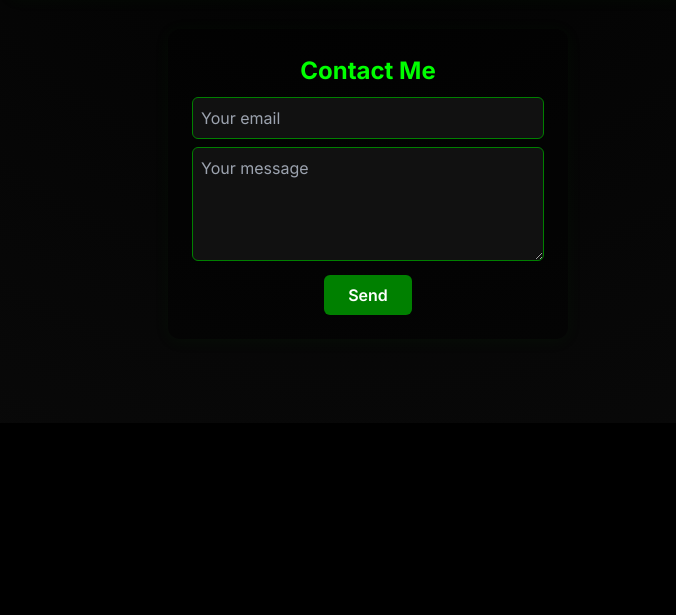
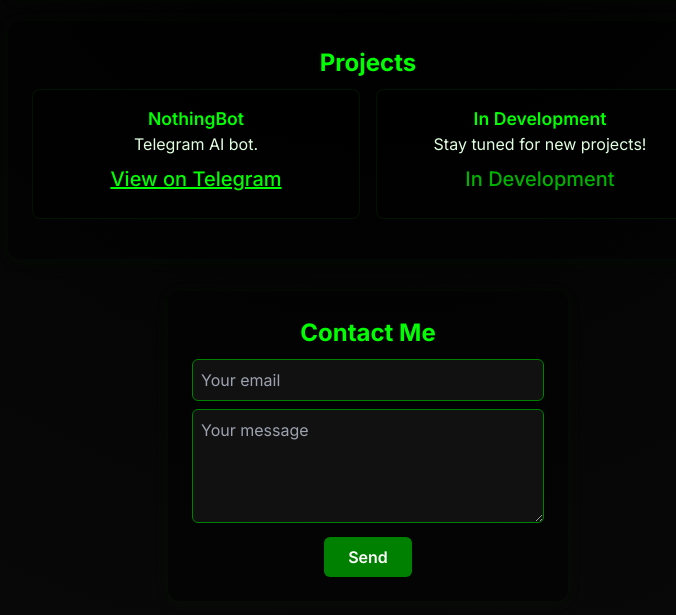
Before and after one commit to HackerDefuse/netrun.sh, a plain HTML site: page index.html in a window 1280 px wide. Shown: the part 1077-1692 px from the top of the page, without its empty margins (272-948 px from the left). Before the commit the page ends 1500 px from the top, so only its background shows below. Drawn offline with nearby package versions, Linux system fonts and the light colour scheme.

Commit message:
Update index.html

```diff
--- a/index.html
+++ b/index.html
@@ -153,6 +153,32 @@
             opacity: 0;
         }
 
+        .project-hover {
+            position: relative;
+            overflow: hidden;
+        }
+        .project-hover::after {
+            content: '';
+            position: absolute;
+            top: 50%;
+            left: 50%;
+            width: 0;
+            height: 0;
+            background: rgba(0, 255, 0, 0.12);
+            border-radius: 50%;
+            transform: translate(-50%, -50%);
+            transition: width 0.5s cubic-bezier(.4,0,.2,1), height 0.5s cubic-bezier(.4,0,.2,1);
+            z-index: 0;
+        }
+        .project-hover:hover::after {
+            width: 300%;
+            height: 300%;
+        }
+        .project-hover .forum-link, .project-hover button.forum-link {
+            position: relative;
+            z-index: 1;
+        }
+
         .social-links.show {
             height: auto;
             opacity: 1;
@@ -223,7 +249,7 @@
         .social-item:nth-child(2) { transition-delay: 0.2s; }
         .social-item:nth-child(3) { transition-delay: 0.3s; }
 
-        /* About/Skills blocks */
+        /* About/Skills/Projects blocks */
         .info-block {
             background: rgba(0,0,0,0.4);
             border-radius: 12px;
@@ -247,6 +273,32 @@
         .skills-list span {
             font-size: 2rem;
             color: #00FF00;
+        }
+        .projects-grid {
+            display: grid;
+            grid-template-columns: 1fr;
+            gap: 1rem;
+        }
+        @media (min-width: 640px) {
+            .projects-grid {
+                grid-template-columns: 1fr 1fr;
+            }
+        }
+        .project-card {
+            background: rgba(0,0,0,0.5);
+            border-radius: 8px;
+            padding: 1rem;
+            color: #e0ffe0;
+            border: 1px solid rgba(0,128,0,0.15);
+        }
+        .project-card h3 {
+            color: #00FF00;
+            font-size: 1.1rem;
+            font-weight: 600;
+        }
+        .project-card a {
+            color: #00FF00;
+            text-decoration: underline;
         }
         .contact-form input,
         .contact-form textarea {
@@ -350,6 +402,29 @@
                 <span title="Git"><i class="fab fa-git-alt"></i></span>
                 <span title="HTML5"><i class="fab fa-html5"></i></span>
                 <span title="CSS3"><i class="fab fa-css3-alt"></i></span>
+            </div>
+        </div>
+
+        <!-- Projects Block -->
+        <div class="info-block fade-in">
+            <h2>Projects</h2>
+            <div class="projects-grid">
+                <!-- Project 1 -->
+                <div class="project-card forum-item project-hover">
+                    <h3>NothingBot</h3>
+                    <p>Telegram AI bot.</p>
+                    <a href="https://t.me/nothinginwww_bot" target="_blank" class="forum-link" style="width:100%;display:block;">
+                        View on Telegram
+                    </a>
+                </div>
+                <!-- Project 2 (In Development) -->
+                <div class="project-card forum-item project-hover">
+                    <h3>In Development</h3>
+                    <p>Stay tuned for new projects!</p>
+                    <button class="forum-link" style="width:100%;display:block;pointer-events:none;opacity:0.7;">
+                        In Development
+                    </button>
+                </div>
             </div>
         </div>
 
```
